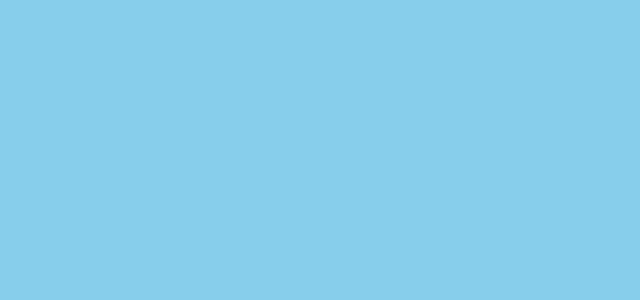
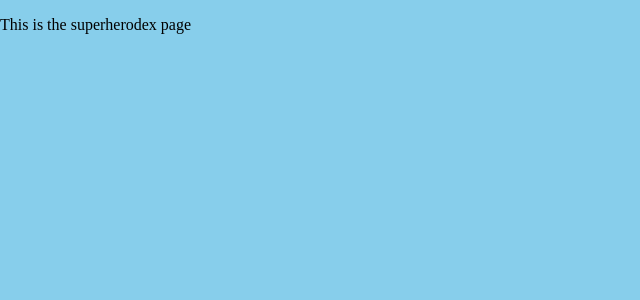
Before and after one commit to richknicks/superhero_project, a React (Create React App) app: page / in a window 1280 px wide. Shown: the top 300 px of the page, without its empty margins (0-640 px from the left). Built offline with nearby package versions, Linux system fonts and the light colour scheme.

Commit message:
created routes for superherodex and superhero components

```diff
--- a/src/App.js
+++ b/src/App.js
@@ -1,7 +1,15 @@
 import React from "react";
+import superhero from "./superhero";
+import superherodex from "./superherodex";
+import { Route, Switch } from "react-router-dom";
 
 function App() {
-  return <div className="App"></div>;
+  return (
+    <Switch>
+      <Route exact path="/" component={superherodex} />
+      <Route path="/:id" component={superhero} />
+    </Switch>
+  );
 }
 
 export default App;
```
Also changed, not shown: src/superhero.js (renamed from superhero.js), src/superherodex.js (renamed from superherodex.js).
